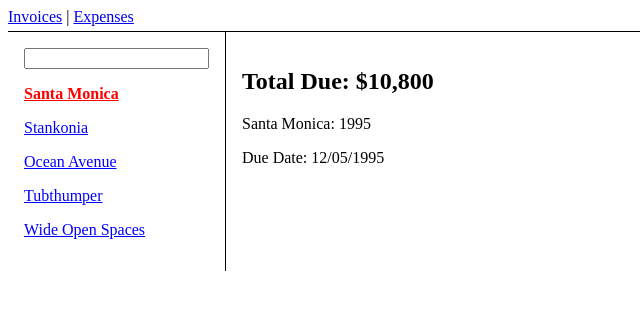
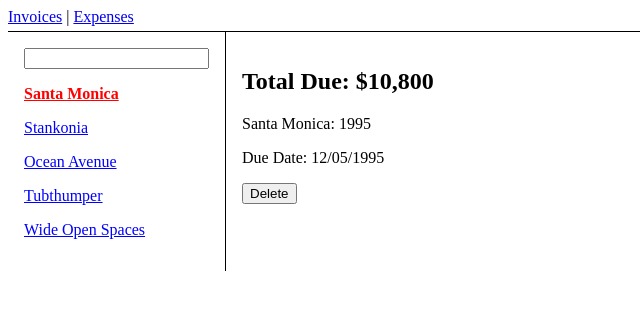
Before and after one commit to 7CORS/ReactJSProfessional, a React (Vite) app in the folder react-router-tutorial/: page /invoices/1995 in a window 1280 px wide. Shown: the top 310 px of the page, without its empty margins (0-640 px from the left). Built offline with nearby package versions, Linux system fonts and the light colour scheme.

Commit message:
react-router-tutorial: Navigating Programmatically

```diff
--- a/react-router-tutorial/src/data/data.ts
+++ b/react-router-tutorial/src/data/data.ts
@@ -1,4 +1,4 @@
-const invoices = [
+let invoices = [
     {
         name: "Santa Monica",
         number: 1995,
@@ -40,3 +40,7 @@
         (invoice) => invoice.number === number
     );
 }
+
+export function deleteInvoice(number: number) {
+    invoices = invoices.filter((invoice) => invoice.number !== number);
+}
--- a/react-router-tutorial/src/routes/Invoices/Invoice/index.tsx
+++ b/react-router-tutorial/src/routes/Invoices/Invoice/index.tsx
@@ -1,10 +1,11 @@
 import './styles.css';
 
-import { useParams } from "react-router-dom";
-import { getInvoice } from "../../../data/data";
+import { useNavigate, useParams } from "react-router-dom";
+import { deleteInvoice, getInvoice } from "../../../data/data";
 
 export default function Invoice() {
     const params = useParams();
+    const navigate = useNavigate();
 
     if (!params.invoiceId) {
         return <div>Invoice ID not found!</div>;
@@ -12,13 +13,27 @@
 
     const invoice = getInvoice(Number(params.invoiceId));
 
+    if (!invoice) {
+        return <div>Invoice not found!</div>;
+    }
+
     return (
         <main className="invoice-main">
-            <h2 className="invoice-header">Total Due: {invoice?.amount}</h2>
+            <h2 className="invoice-header">Total Due: {invoice.amount}</h2>
             <p className="invoice-details">
-                {invoice?.name}: {invoice?.number}
+                {invoice.name}: {invoice.number}
             </p>
-            <p className="invoice-details">Due Date: {invoice?.due}</p>
+            <p className="invoice-details">Due Date: {invoice.due}</p>
+            <p>
+                <button
+                    onClick={() => {
+                        deleteInvoice(invoice.number);
+                        navigate("/invoices" + location.search);
+                    }}
+                >
+                    Delete
+                </button>
+            </p>
         </main>
     );
 }
```
